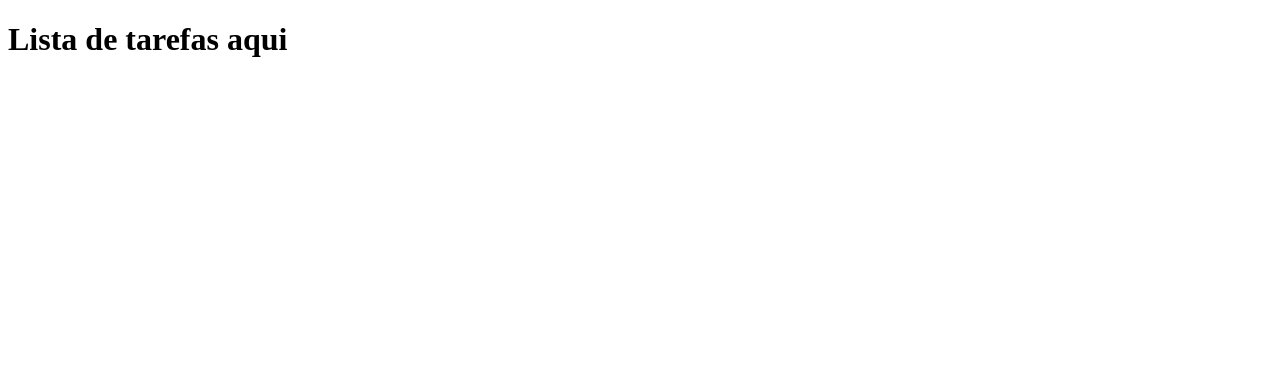
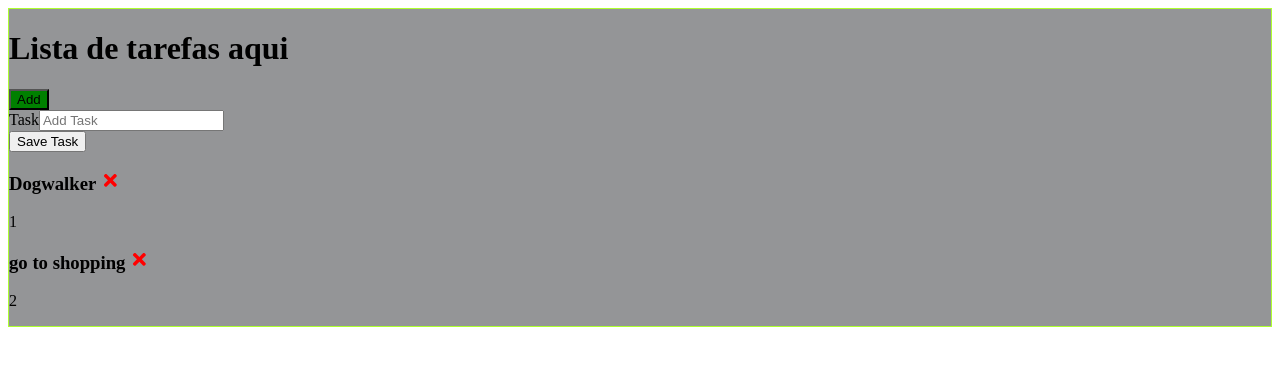
Before and after one commit to cesarcross/portfoliocesar, a Next.js app: page /todo in a window 1280 px wide. Shown: the top 366 px of the page. Built offline with nearby package versions, Linux system fonts and the light colour scheme.

Commit message:
working on todo app

```diff
--- a/next.config.js
+++ b/next.config.js
@@ -1,4 +1,4 @@
-const withPlugins = require('next-compose-plugins');
+// const withPlugins = require('next-compose-plugins');
 const withImages = require('next-images');
 
-module.exports = withPlugins(withImages);
+module.exports = withImages;
--- a/package.json
+++ b/package.json
@@ -10,6 +10,7 @@
     "next-images": "^1.7.0",
     "react": "^17.0.1",
     "react-dom": "^17.0.1",
+    "react-icons": "^4.1.0",
     "styled-components": "^5.2.1"
   },
   "devDependencies": {
--- /dev/null
+++ b/src/pages/components/AddTask.jsx
@@ -0,0 +1,36 @@
+import { useState } from 'react';
+
+const AddTask = ({ onAdd }) => {
+  const [text, setText] = useState('');
+
+  const onSubmit = (e) => {
+    e.preventDefault();
+
+    if (!text) {
+      alert('Please add a task');
+      return;
+    }
+
+    onAdd({ text });
+
+    setText('');
+  };
+
+  return (
+    <form onSubmit={onSubmit}>
+      <div>
+        <label>Task</label>
+        <input
+          type='text'
+          placeholder='Add Task'
+          value={text}
+          onChange={(e) => setText(e.target.value)}
+        />
+      </div>
+
+      <input type='submit' value='Save Task' />
+    </form>
+  );
+};
+
+export default AddTask;
--- /dev/null
+++ b/src/pages/components/Button.jsx
@@ -0,0 +1,9 @@
+const Button = ({ color, text, onClick }) => {
+  return (
+    <button style={{ backgroundColor: color }} onClick={onClick}>
+      {text}
+    </button>
+  );
+};
+
+export default Button;
--- /dev/null
+++ b/src/pages/components/Task.jsx
@@ -0,0 +1,18 @@
+import { FaTimes } from 'react-icons/fa';
+
+const Task = ({ task, onDelete }) => {
+  return (
+    <div>
+      <h3>
+        {task.text}{' '}
+        <FaTimes
+          style={{ color: 'red', cursor: 'pointer' }}
+          onClick={() => onDelete(task.id)}
+        />
+      </h3>
+      <p>{task.id}</p>
+    </div>
+  );
+};
+
+export default Task;
--- /dev/null
+++ b/src/pages/components/Tasks.jsx
@@ -0,0 +1,13 @@
+import Task from './Task';
+
+const Tasks = ({ tasks, onDelete }) => {
+  return (
+    <>
+      {tasks.map((task) => (
+        <Task key={task.id} task={task} onDelete={onDelete} />
+      ))}
+    </>
+  );
+};
+
+export default Tasks;
--- /dev/null
+++ b/src/pages/todo/index.jsx
@@ -0,0 +1,47 @@
+import { Container } from './todo.style';
+import { useState } from 'react';
+import Button from '../components/Button';
+import Tasks from '../components/Tasks';
+import AddTask from '../components/AddTask';
+
+function ToDo() {
+  const [tasks, setTasks] = useState([
+    {
+      id: 1,
+      text: 'Dogwalker',
+    },
+    {
+      id: 2,
+      text: 'go to shopping',
+    },
+  ]);
+
+  // Add Task
+  const addTask = (task) => {
+    const id = Math.floor(Math.random() * 10000) + 1;
+    const newTask = { id, ...task };
+
+    setTasks([...tasks, newTask]);
+  };
+
+  // Delete task
+  const deleteTask = (id) => {
+    setTasks(tasks.filter((task) => task.id !== id));
+  };
+
+  return (
+    <Container>
+      <h1>Lista de tarefas aqui</h1>
+      <Button color='green' text='Add' />
+
+      <AddTask onAdd={addTask} />
+      {tasks.length > 0 ? (
+        <Tasks tasks={tasks} onDelete={deleteTask} />
+      ) : (
+        'No tasks to show'
+      )}
+    </Container>
+  );
+}
+
+export default ToDo;
--- a/src/pages/todo/index.tsx
+++ /dev/null
@@ -1,9 +0,0 @@
-function ToDo() {
-  return (
-    <div>
-      <h1>Lista de tarefas aqui</h1>
-    </div>
-  );
-}
-
-export default ToDo;
--- /dev/null
+++ b/src/pages/todo/todo.style.tsx
@@ -0,0 +1,6 @@
+import styled from 'styled-components';
+
+export const Container = styled.div`
+  border: 1px solid greenyellow;
+  background: #949597;
+`;
```
Also changed, not shown: src/pages/index.jsx (added, +34 -0 lines), src/pages/index.tsx (deleted, +0 -34 lines), tsconfig.json (+5 -9 lines), 1 other file (tests, documents, lock files or other folders).
